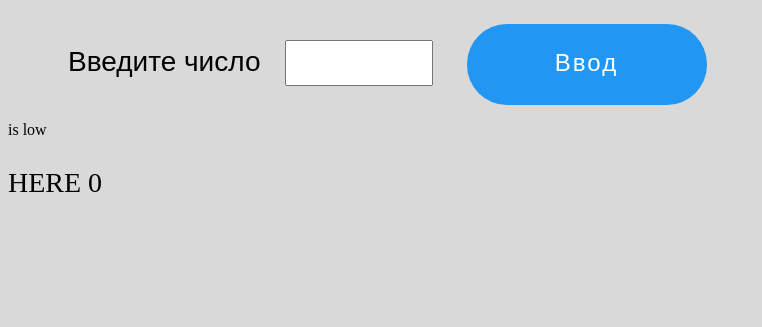
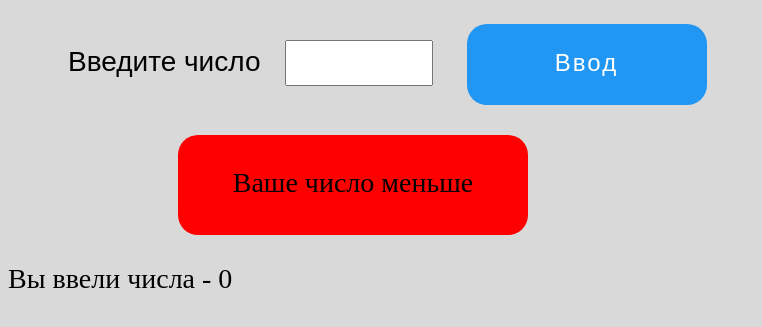
Before and after one commit to shulsergio/Game_numbers, a plain HTML site: page index.html in a window 1280 px wide. Both pictures are taken after a click on the button "Ввод". Shown: the part 75-402 px from the top of the page, without its empty margins (0-762 px from the left). Drawn offline with Linux system fonts and the light colour scheme.

Commit message:
1.6
new css

```diff
--- a/css.css
+++ b/css.css
@@ -18,8 +18,8 @@ body{
 .Input{
     margin-left: 20px;
     width: 140px;
+    height: 40px;
     font-family: sans-serif;
-    height: 40px;
     font-size: 24px;
     }
 .buttonOk{
@@ -31,7 +31,7 @@ body{
    border: none;
     font-size: 24px;
     letter-spacing: 2px;
-    border-radius: 40px;
+    border-radius: 20px;
     cursor: pointer;
     margin-left: 30px;
     padding-bottom: 80px;
@@ -43,6 +43,19 @@ body{
 .buttonOk:active{
 background: #0d8aee;
 }
+.result{
+    margin-left: 170px;
+    margin-top: 30px;
+width: 350px;
+height: 100px;
+box-sizing:border-box;
+    border-radius: 20px;
+font-size: 28px;
+    padding-top: 32px;
+    text-align: center;
+
+}
+
 .ssi{
 font-size: 28px;
 }
--- a/index.html
+++ b/index.html
@@ -15,7 +15,7 @@
     <input class="Input" type="number" />
     <button class="buttonOk" id="my-btn"><p>Ввод</p></button>
     <p class="result"></p>
-    <p class="ssi">HERE</p>
+    <p class="ssi">Вы ввели числа -</p>
 
     <script src="./main.js"></script>
   </body>
--- a/main.js
+++ b/main.js
@@ -1,9 +1,9 @@
 x = 1;
-//число генерится
 let Num_comp = Math.floor(Math.random() * 100) + 1;
-// получим кнопку и сохраним ссылку на неё в переменную
-const btn = document.querySelector("#my-btn");
-// добавим к обработчик события click
+// получаем кнопку и сохраним ссылку на неё в переменную
+const btn = document.querySelector(".buttonOk");
+const result = document.querySelector(".result");
+
 btn.onclick = function () {
   alert(`Вы кликнули на кнопку!`);
   text = +document.querySelector(".Input").value;
@@ -12,13 +12,17 @@ btn.onclick = function () {
   //  console.log(text, Num_comp);
   if (text === Num_comp) {
     document.querySelector(".result").innerHTML = "YOU WIN";
+    //    document.body.style.backgroundColor = green;
+
     alert("YOU WIN");
     location.reload();
   } else {
     if (text > Num_comp) {
-      document.querySelector(".result").innerHTML = "is above";
+      result.innerHTML = "Ваше число больше";
+      result.style.backgroundColor = "blue";
     } else {
-      document.querySelector(".result").innerHTML = "is low";
+      result.innerHTML = "Ваше число меньше";
+      result.style.backgroundColor = "red";
     }
   }
 };
```
